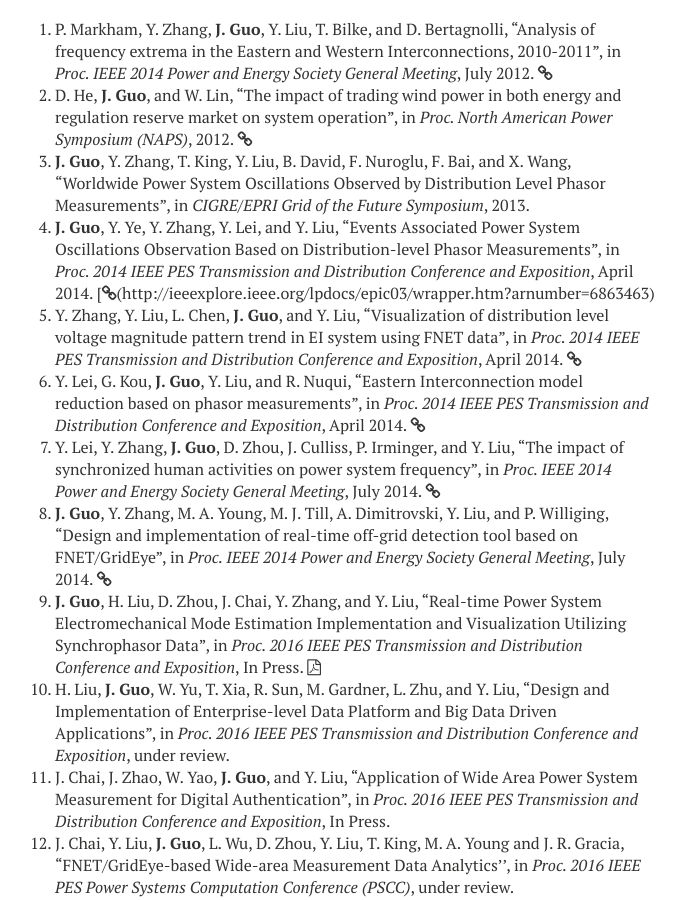
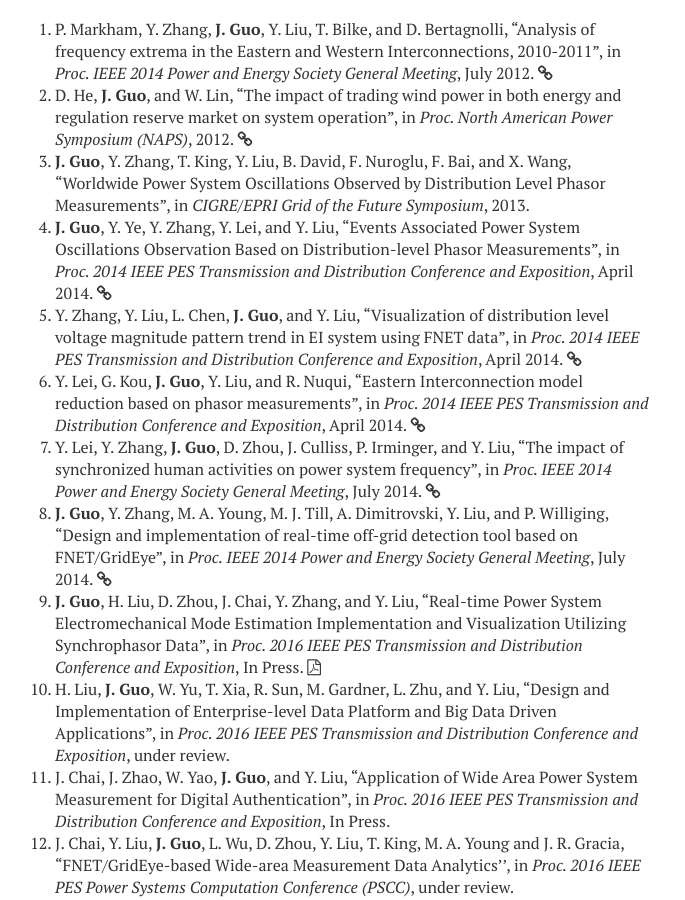
Before and after one commit to JiahuiGuo/jiahuiguo.github.io, a Jekyll site: the page built from publications.md, in a window 1280 px wide and 900 px high, scrolled down 765 px. Shown: the whole window, without its empty margins (305-990 px from the left). Built offline with Jekyll 4.4.1, drawn with Linux system fonts in a browser that asks for light colours; nearby versions of some CDN libraries.

Commit message:
add link icon

```diff
--- a/publications.md
+++ b/publications.md
@@ -22,7 +22,7 @@ share: false
 1. P. Markham, Y. Zhang, **J. Guo**, Y. Liu, T. Bilke, and D. Bertagnolli, "Analysis of frequency extrema in the Eastern and Western Interconnections, 2010-2011", in *Proc. IEEE 2014 Power and Energy Society General Meeting*, July 2012. [<i class="fa fa-link"></i>](http://ieeexplore.ieee.org/lpdocs/epic03/wrapper.htm?arnumber=6345115)
 2. D. He, **J. Guo**, and W. Lin, "The impact of trading wind power in both energy and regulation reserve market on system operation", in *Proc. North American Power Symposium (NAPS)*, 2012. [<i class="fa fa-link"></i>](http://ieeexplore.ieee.org/lpdocs/epic03/wrapper.htm?arnumber=6336399)
 3. **J. Guo**, Y. Zhang, T. King, Y. Liu, B. David, F. Nuroglu, F. Bai, and X. Wang, "Worldwide Power System Oscillations Observed by Distribution Level Phasor Measurements", in *CIGRE/EPRI Grid of the Future Symposium*, 2013.
-4. **J. Guo**, Y. Ye, Y. Zhang, Y. Lei, and Y. Liu, "Events Associated Power System Oscillations Observation Based on Distribution-level Phasor Measurements", in *Proc. 2014 IEEE PES Transmission and Distribution Conference and Exposition*, April 2014. [<i class="fa fa-link"></i>(http://ieeexplore.ieee.org/lpdocs/epic03/wrapper.htm?arnumber=6863463)
+4. **J. Guo**, Y. Ye, Y. Zhang, Y. Lei, and Y. Liu, "Events Associated Power System Oscillations Observation Based on Distribution-level Phasor Measurements", in *Proc. 2014 IEEE PES Transmission and Distribution Conference and Exposition*, April 2014. [<i class="fa fa-link"></i>](http://ieeexplore.ieee.org/lpdocs/epic03/wrapper.htm?arnumber=6863463)
 5. Y. Zhang, Y. Liu, L. Chen, **J. Guo**, and Y. Liu, "Visualization of distribution level voltage magnitude pattern trend in EI system using FNET data", in *Proc. 2014 IEEE PES Transmission and Distribution Conference and Exposition*, April 2014. [<i class="fa fa-link"></i>](http://ieeexplore.ieee.org/lpdocs/epic03/wrapper.htm?arnumber=6863286)
 6. Y. Lei, G. Kou, **J. Guo**, Y. Liu, and R. Nuqui, "Eastern Interconnection model reduction based on phasor measurements", in *Proc. 2014 IEEE PES Transmission and Distribution Conference and Exposition*, April 2014. [<i class="fa fa-link"></i>](http://ieeexplore.ieee.org/lpdocs/epic03/wrapper.htm?arnumber=6863418)
 7. Y. Lei, Y. Zhang, **J. Guo**, D. Zhou, J. Culliss, P. Irminger, and Y. Liu, "The impact of synchronized human activities on power system frequency", in *Proc. IEEE 2014 Power and Energy Society General Meeting*, July 2014. [<i class="fa fa-link"></i>](http://ieeexplore.ieee.org/lpdocs/epic03/wrapper.htm?arnumber=6939472)
```
